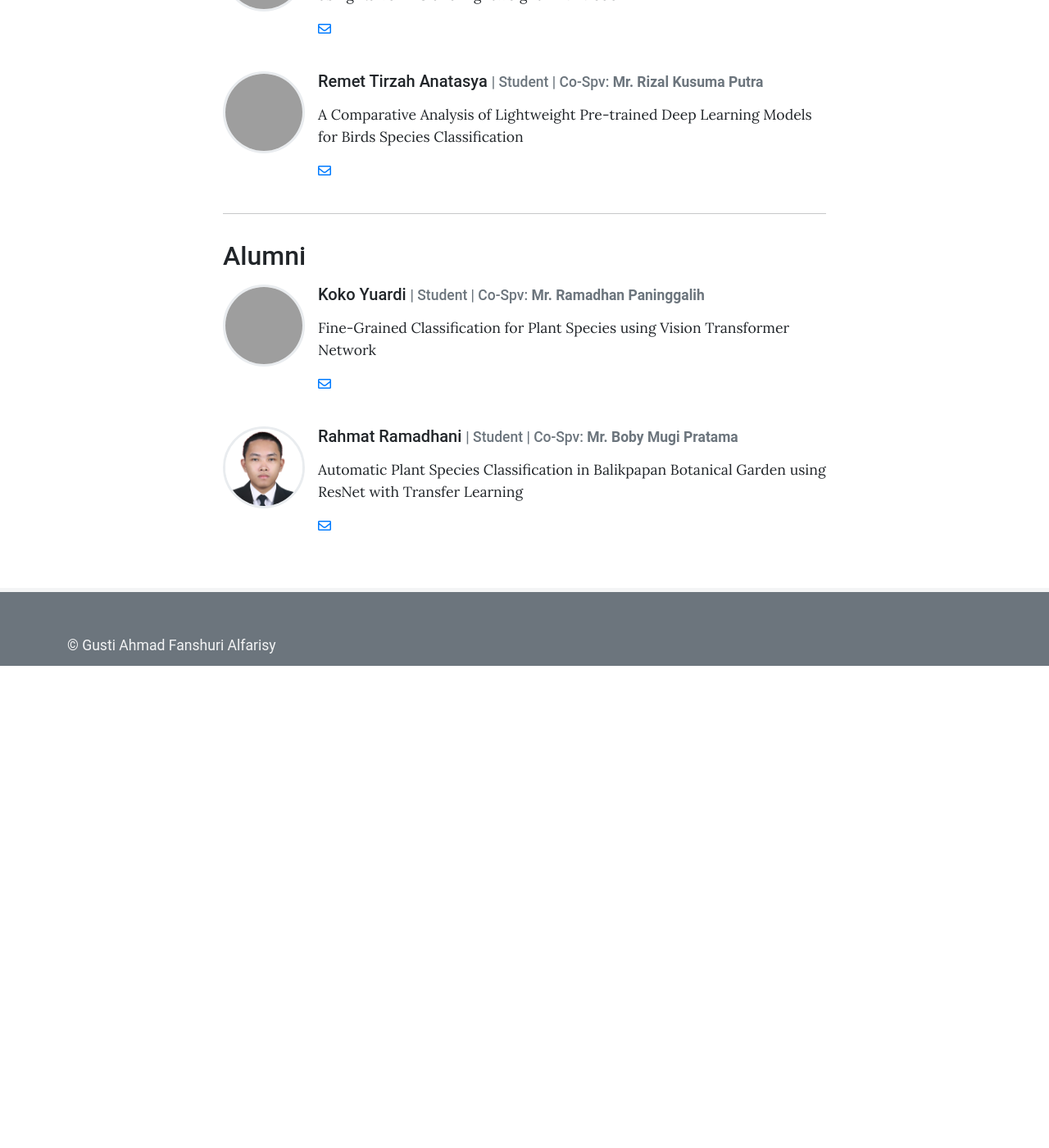
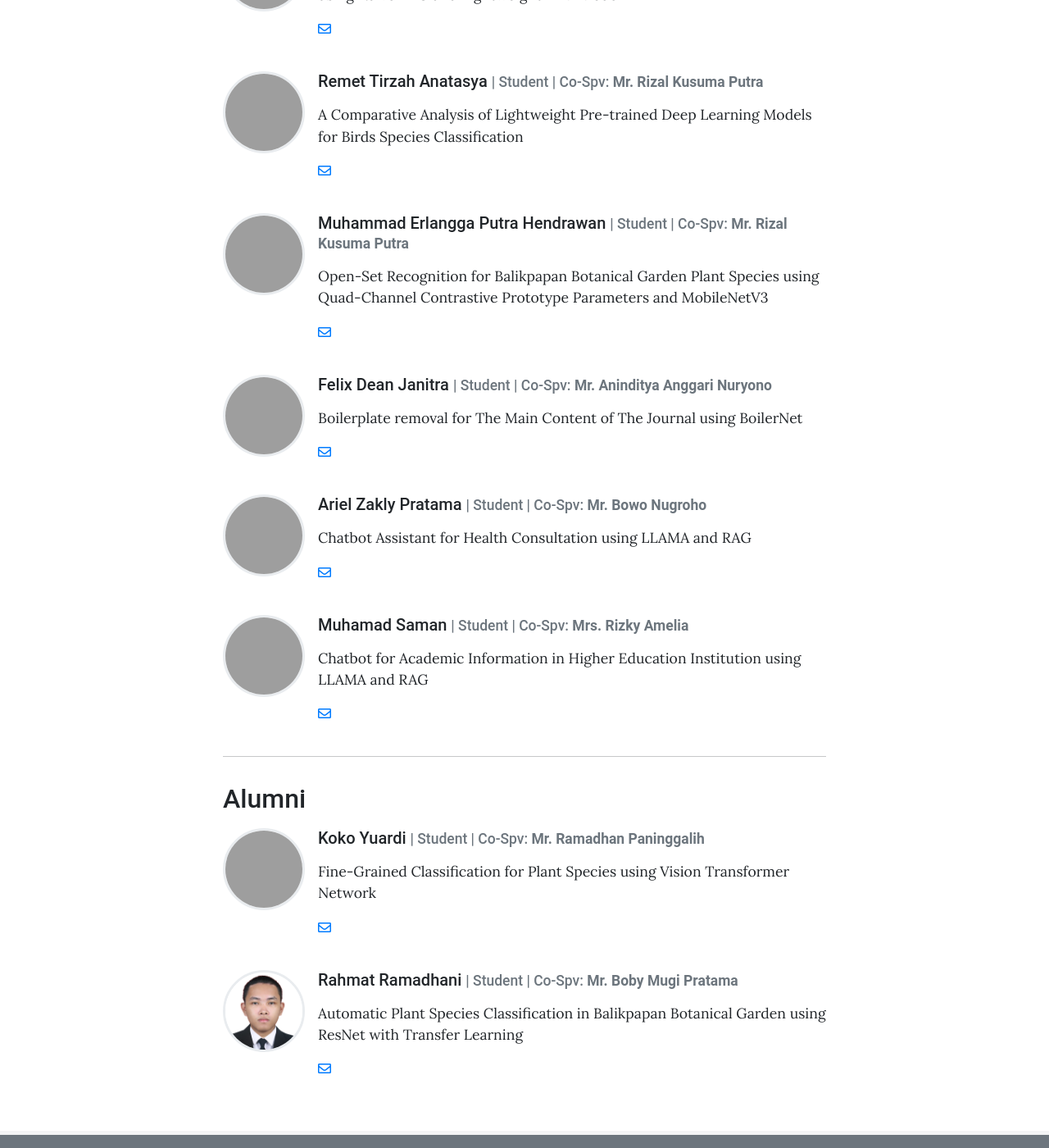
Before and after one commit to gusti-alfarisy/gusti-alfarisy.github.io, a Jekyll site: the page built from pages/team.md, in a window 1280 px wide and 1400 px high, scrolled down 1748 px. Shown: the whole window at 82% size. Built offline with Jekyll 4.4.1, drawn with Linux system fonts in a browser that asks for light colours; some web fonts are replaced; before the commit the page ends 2560 px from its top, so only the background shows below that; grey boxes are pictures that could not be loaded.

Commit message:
adding teams members

```diff
--- a/_data/team.yml
+++ b/_data/team.yml
@@ -93,6 +93,39 @@
   cospv: Mr. Rizal Kusuma Putra
   email: 11211033@student.itk.ac.id
 
+- name: Muhammad Erlangga Putra Hendrawan
+  role: Student
+  image: https://cdn.pixabay.com/photo/2018/11/13/21/43/avatar-3814049_640.png
+  description: >
+    Open-Set Recognition for Balikpapan Botanical Garden Plant Species using Quad-Channel Contrastive Prototype Parameters and MobileNetV3
+  cospv: Mr. Rizal Kusuma Putra
+  email: 11211057@student.itk.ac.id
+
+- name: Felix Dean Janitra
+  role: Student
+  image: https://cdn.pixabay.com/photo/2018/11/13/21/43/avatar-3814049_640.png
+  description: >
+    Boilerplate removal for The Main Content of The Journal using BoilerNet
+  cospv: Mr. Aninditya Anggari Nuryono
+  email: 11211040@student.itk.ac.id
+
+- name: Ariel Zakly Pratama
+  role: Student
+  image: https://cdn.pixabay.com/photo/2018/11/13/21/43/avatar-3814049_640.png
+  description: >
+    Chatbot Assistant for Health Consultation using LLAMA and RAG
+  cospv: Mr. Bowo Nugroho
+  email: 11211017@student.itk.ac.id
+
+- name: Muhamad Saman
+  role: Student
+  image: https://cdn.pixabay.com/photo/2018/11/13/21/43/avatar-3814049_640.png
+  description: >
+    Chatbot for Academic Information in Higher Education Institution using LLAMA and RAG
+  cospv: Mrs. Rizky Amelia
+  email: 11211052@student.itk.ac.id
+
+
 #- name: Professor Hubert J. Farnsworth
 #  role: CEO & Owner
 #  image: assets/theme/images/farnsworth_angelo-abear-1662775-unsplash.jpg
```
